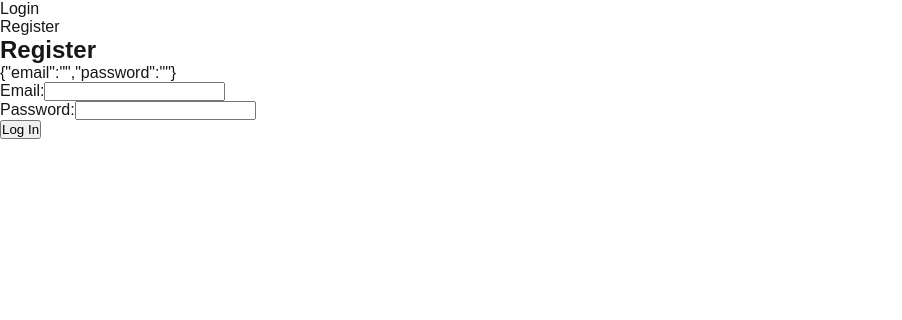
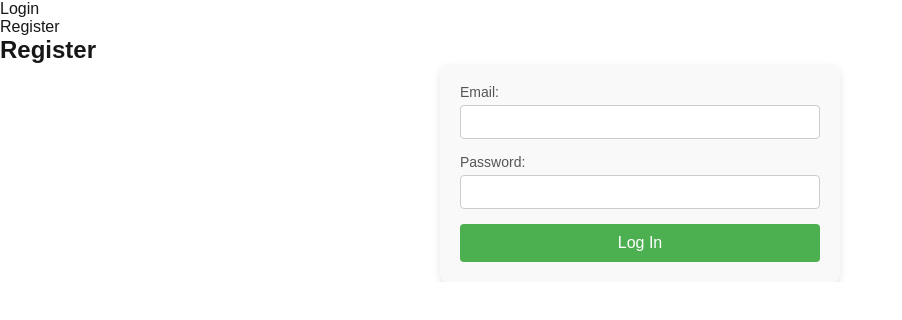
Before and after one commit to 1991Pawel/pet-hotel, a Next.js app: page /register in a window 1280 px wide. Shown: the top 320 px of the page, without its empty margins (0-902 px from the left). Built offline with nearby package versions, Linux system fonts and the light colour scheme.

Commit message:
add zod and rhf

```diff
--- a/package.json
+++ b/package.json
@@ -10,11 +10,14 @@
   },
   "dependencies": {
     "@auth/prisma-adapter": "^2.7.4",
+    "@hookform/resolvers": "^3.10.0",
     "@prisma/client": "^6.2.1",
     "next": "15.1.4",
     "next-auth": "^5.0.0-beta.25",
     "react": "^19.0.0",
-    "react-dom": "^19.0.0"
+    "react-dom": "^19.0.0",
+    "react-hook-form": "^7.54.2",
+    "zod": "^3.24.1"
   },
   "devDependencies": {
     "@eslint/eslintrc": "^3",
--- a/src/app/(auth)/register/page.tsx
+++ b/src/app/(auth)/register/page.tsx
@@ -1,49 +1,43 @@
 "use client";
-import { ReactEventHandler, useState } from "react";
+
+import { useForm } from "react-hook-form";
+import { z } from "zod";
+import { zodResolver } from "@hookform/resolvers/zod";
+
+const schema = z.object({
+  email: z.string().email("Wprowadź poprawny adres e-mail."),
+  password: z.string().min(6, "Hasło musi mieć co najmniej 6 znaków."),
+});
 
 export default function RegisterPage() {
-  const [email, setEmail] = useState("");
-  const [password, setPassword] = useState("");
-  const [error, setError] = useState("");
+  const {
+    register,
+    handleSubmit,
+    formState: { errors },
+  } = useForm({
+    resolver: zodResolver(schema),
+  });
 
-  const handleSubmit = (e: React.FormEvent<HTMLFormElement>) => {
-    e.preventDefault();
-    if (!email || !password) {
-      setError("Both fields are required");
-      return;
-    }
-    // Handle login logic here, such as calling an API
-    console.log("Logged in with", email, password);
-    setError("");
+  const onSubmit = (data: any) => {
+    console.log(data, "informacje z formularza");
   };
 
   return (
     <div>
       <h2>Register</h2>
-      <form onSubmit={handleSubmit}>
-        {JSON.stringify({ email, password })}
+      <form className="form" onSubmit={handleSubmit(onSubmit)}>
         <div>
           <label htmlFor="email">Email:</label>
-          <input
-            type="email"
-            id="email"
-            value={email}
-            onChange={(e) => setEmail(e.target.value)}
-            required
-          />
+          <input {...register("email")} type="email" id="email" />
         </div>
         <div>
           <label htmlFor="password">Password:</label>
-          <input
-            type="password"
-            id="password"
-            value={password}
-            onChange={(e) => setPassword(e.target.value)}
-            required
-          />
+          <input {...register("password")} type="password" id="password" />
         </div>
-        {error && <p style={{ color: "red" }}>{error}</p>}
-        <button type="submit">Log In</button>
+
+        <button onClick={handleSubmit(onSubmit)} type="submit">
+          Log In
+        </button>
       </form>
     </div>
   );
--- a/src/app/globals.css
+++ b/src/app/globals.css
@@ -40,3 +40,72 @@ a {
     color-scheme: dark;
   }
 }
+/* Form Container */
+.form {
+  max-width: 400px;
+  margin: 0 auto;
+  padding: 20px;
+  background-color: #f9f9f9;
+  border-radius: 8px;
+  box-shadow: 0 4px 8px rgba(0, 0, 0, 0.1);
+}
+
+/* Title */
+.form h2 {
+  text-align: center;
+  font-size: 24px;
+  color: #333;
+}
+
+/* Form fields */
+.form div {
+  margin-bottom: 15px;
+}
+
+/* Labels */
+.form label {
+  font-size: 14px;
+  color: #555;
+  display: block;
+  margin-bottom: 5px;
+}
+
+/* Inputs */
+.form input {
+  width: 100%;
+  padding: 8px;
+  font-size: 14px;
+  border: 1px solid #ccc;
+  border-radius: 4px;
+  box-sizing: border-box;
+}
+
+/* Password field */
+.form input[type="password"] {
+  font-family: "Courier New", monospace; /* For better visibility of password */
+}
+
+/* Error message */
+.form p {
+  font-size: 14px;
+  color: red;
+  margin-top: 10px;
+}
+
+/* Submit button */
+.form button {
+  width: 100%;
+  padding: 10px;
+  background-color: #4caf50;
+  color: white;
+  font-size: 16px;
+  border: none;
+  border-radius: 4px;
+  cursor: pointer;
+  transition: background-color 0.3s ease;
+}
+
+/* Hover effect for button */
+.form button:hover {
+  background-color: #45a049;
+}
```
Also changed, not shown: src/app/(auth)/login/page.tsx (+42 -1 lines), 1 other file (tests, documents, lock files or other folders).
